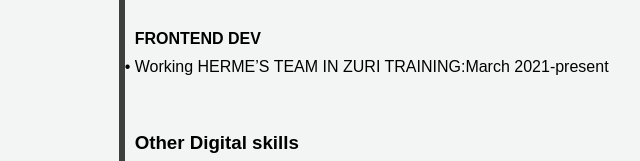
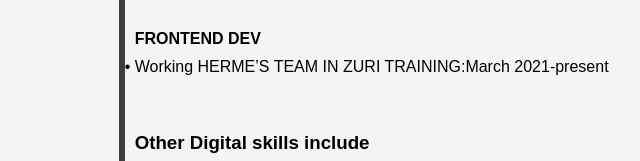
Before and after one commit to Lady-codeTitian-nfn/NDIFON, a plain HTML site: page index.html in a window 1280 px wide. Shown: the part 820-981 px from the top of the page, 175-815 px from the left. Drawn offline with Linux system fonts and the light colour scheme.

Commit message:
Update index.html

```diff
--- a/index.html
+++ b/index.html
@@ -52,7 +52,7 @@
 
  </P>
 </P><br><br>
-<P><H3>Other Digital skills</H3>
+<P><H3>Other Digital skills include</H3>
 
  <ul>
      <li>Creates Video animations </li>
```
